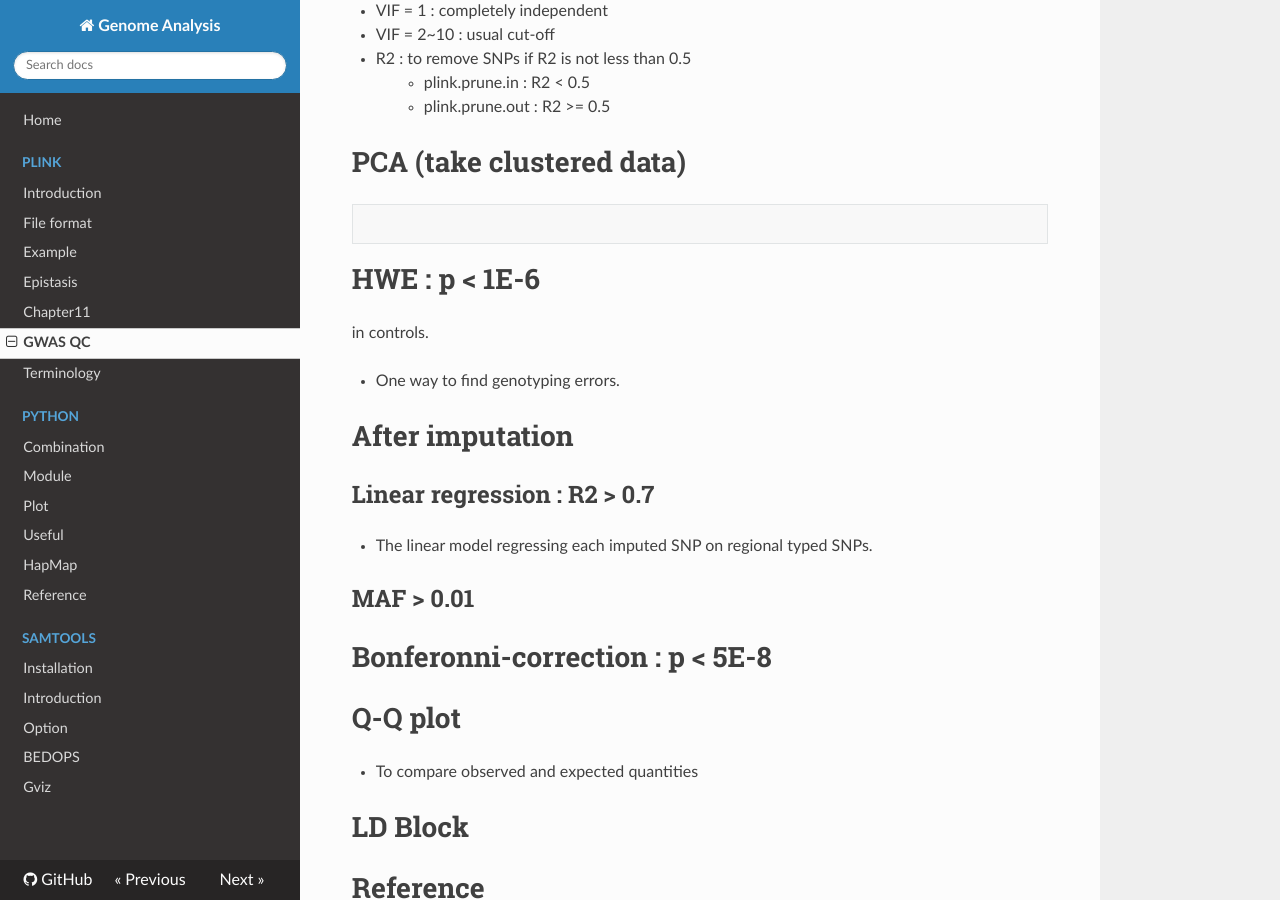
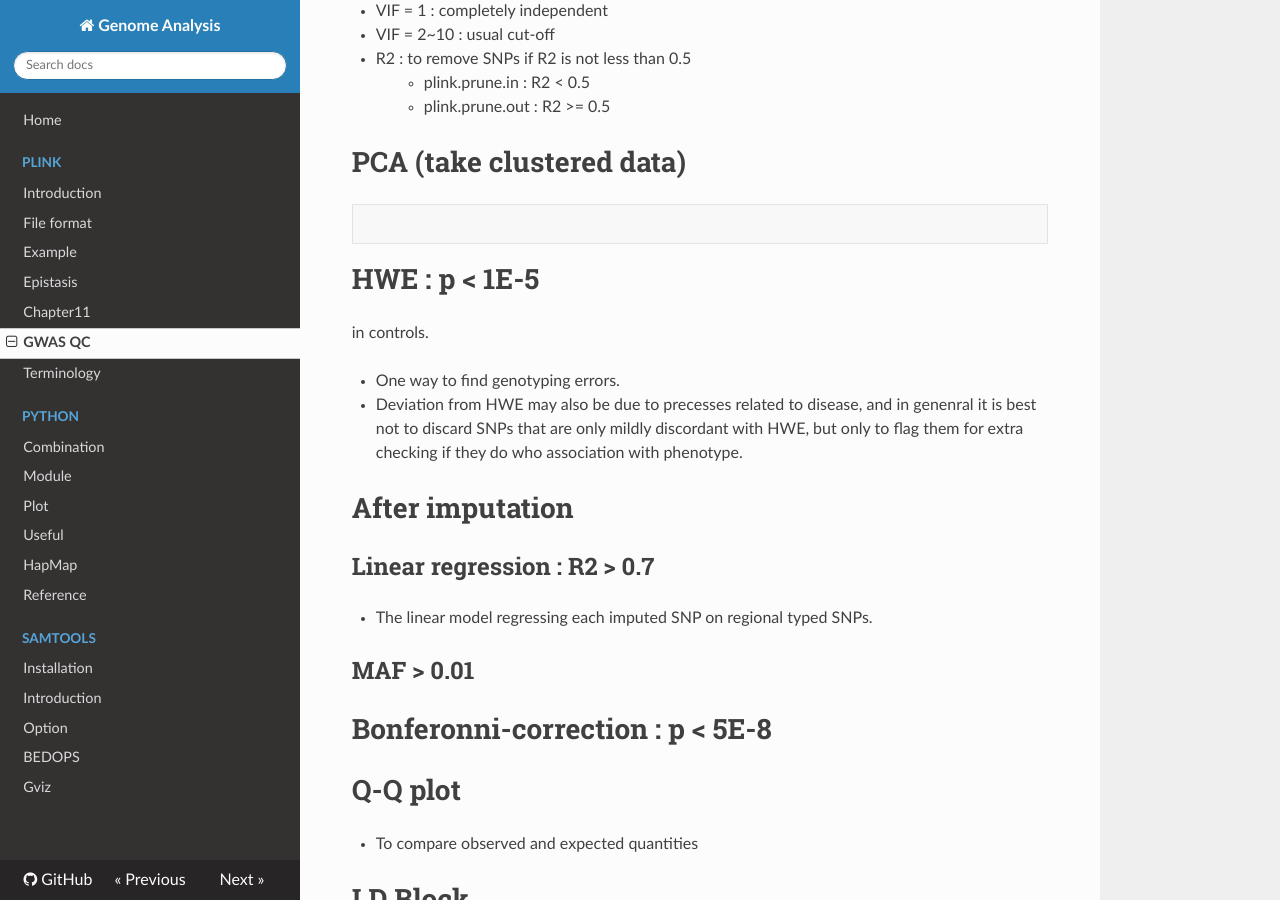
Before and after one commit to WonyoungCho/plink, an MkDocs documentation site: the page built from docs/GWAS.md, in a window 1280 px wide and 900 px high, scrolled down 3692 px. Built offline with MkDocs 1.6.1, drawn with Linux system fonts in a browser that asks for light colours; nearby versions of some CDN libraries; old or Windows-style settings are respelled for this version of MkDocs.

Commit message:
Update GWAS.md

````diff
--- a/docs/GWAS.md
+++ b/docs/GWAS.md
@@ -130,10 +130,11 @@ $ plink --file data --extract plink.prune.in --make-bed --out pruneddata
 
 ```
 
-# HWE : p < 1E-6
+# HWE : p < 1E-5
 in controls.
 
 - One way to find genotyping errors.
+- Deviation from HWE may also be due to precesses related to disease, and in genenral it is best not to discard SNPs that are only mildly discordant with HWE, but only to flag them for extra checking if they do who association with phenotype.
 
 # After imputation
 ## Linear regression : R2 > 0.7
````
